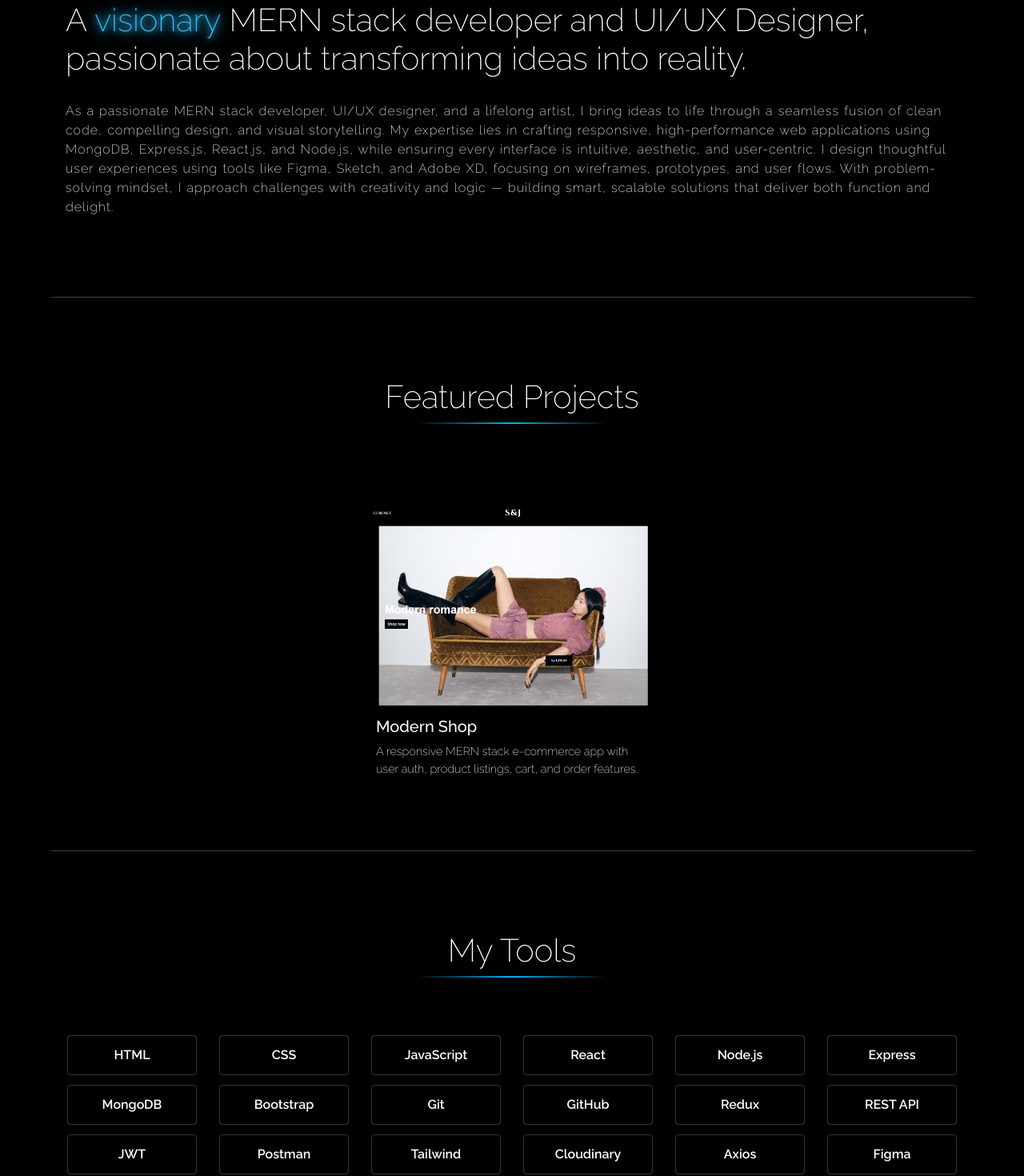
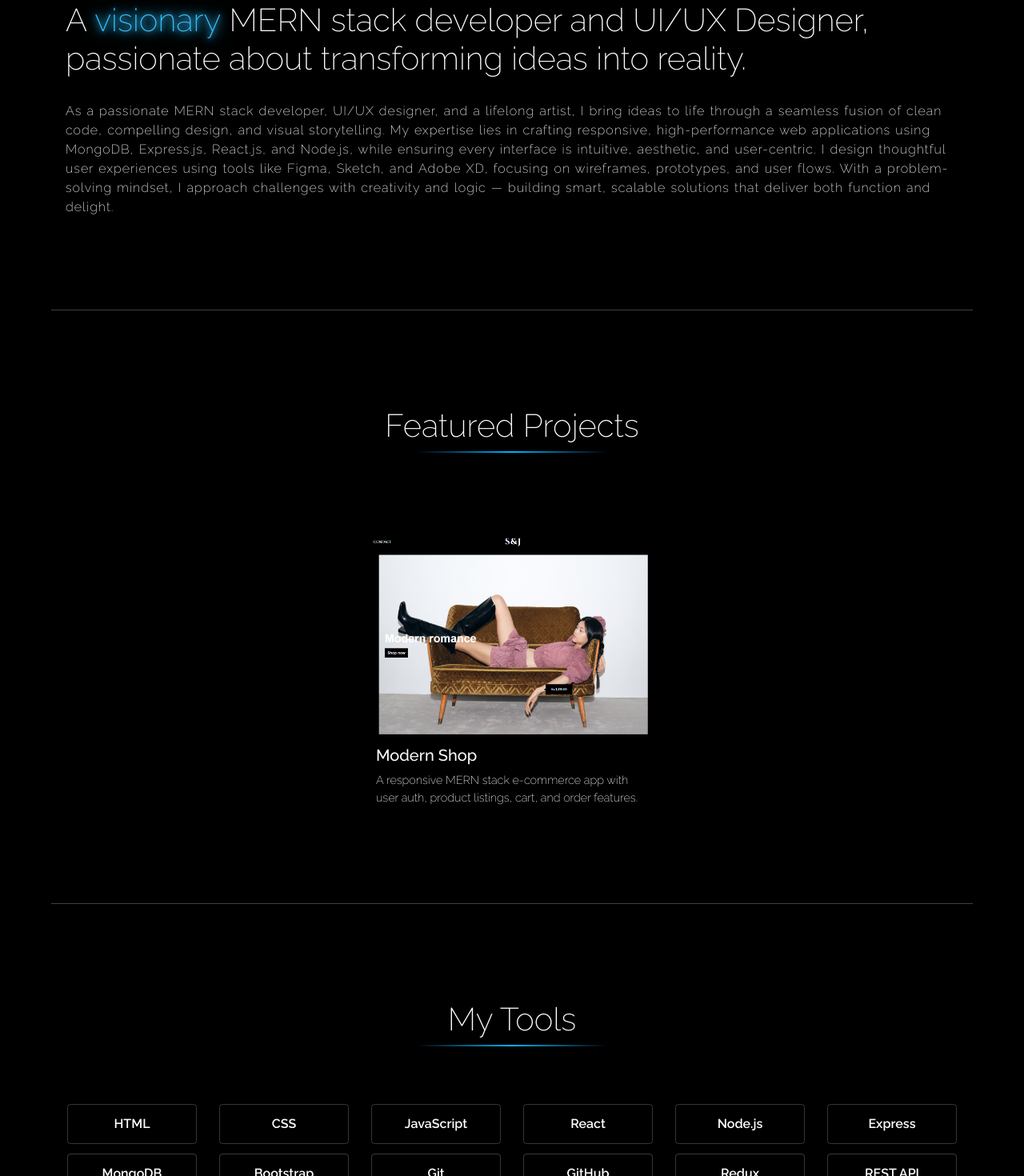
Before and after one commit to sooraj8136/Portfolioo-sooraj, a React (Vite) app in the folder client/: page / in a window 1280 px wide. Shown: the part 740-2210 px from the top of the page at 80% size. Built offline with nearby package versions, Linux system fonts and the light colour scheme; no server answers; a web font is replaced by a local one.

Commit message:
sever commit

```diff
--- a/client/src/components/About.jsx
+++ b/client/src/components/About.jsx
@@ -9,20 +9,31 @@ function About() {
     useEffect(() => {
         const interval = setInterval(() => {
             setIndex((prev) => (prev + 1) % words.length);
-        }, 1000); // 1 second
+        }, 1000);
 
         return () => clearInterval(interval);
     }, []);
 
     return (
-        <>
+        <section id="about" style={{ paddingTop: "100px", paddingBottom: "100px" }}>
             <Container>
-                <h1 className="about-heading raleway" style={{ marginTop:"100px" }}>
+                <h1 className="about-heading raleway">
                     A <span className="animated-word" style={{ fontWeight: "200" }}>{words[index]}</span> MERN stack developer and UI/UX Designer, passionate about transforming ideas into reality.
                 </h1>
-                <p className='raleway' style={{color:"white" , wordSpacing: '1px', fontWeight:"200", marginTop:"30px", letterSpacing:"1px",  marginBottom:"100px"}}>As a passionate MERN stack developer, UI/UX designer, and a lifelong artist, I bring ideas to life through a seamless fusion of clean code, compelling design, and visual storytelling. My expertise lies in crafting responsive, high-performance web applications using MongoDB, Express.js, React.js, and Node.js, while ensuring every interface is intuitive, aesthetic, and user-centric. I design thoughtful user experiences using tools like Figma, Sketch, and Adobe XD, focusing on wireframes, prototypes, and user flows. With problem-solving mindset, I approach challenges with creativity and logic — building smart, scalable solutions that deliver both function and delight.</p>
+                <p
+                    className='raleway'
+                    style={{
+                        color: "white",
+                        wordSpacing: '1px',
+                        fontWeight: "200",
+                        marginTop: "30px",
+                        letterSpacing: "1px"
+                    }}
+                >
+                    As a passionate MERN stack developer, UI/UX designer, and a lifelong artist, I bring ideas to life through a seamless fusion of clean code, compelling design, and visual storytelling. My expertise lies in crafting responsive, high-performance web applications using MongoDB, Express.js, React.js, and Node.js, while ensuring every interface is intuitive, aesthetic, and user-centric. I design thoughtful user experiences using tools like Figma, Sketch, and Adobe XD, focusing on wireframes, prototypes, and user flows. With a problem-solving mindset, I approach challenges with creativity and logic — building smart, scalable solutions that deliver both function and delight.
+                </p>
             </Container>
-        </>
+        </section>
     );
 }
 
--- a/client/src/components/Contact.jsx
+++ b/client/src/components/Contact.jsx
@@ -43,7 +43,7 @@ function Contact() {
     };
 
     return (
-        <Container style={{ marginTop: '90px', marginBottom: '90px' }}>
+        <Container id="contact" style={{ paddingTop: '120px', marginBottom: '90px' }}>
             <h1 className="text-center raleway text-white" style={{ position: 'relative', marginBottom: "160px" }}>
                 Get in touch
                 <div className="heading-underline mx-auto"></div>
--- a/client/src/components/Home.jsx
+++ b/client/src/components/Home.jsx
@@ -29,7 +29,7 @@ function Home() {
   ];
 
   return (
-    <div className="home-section">
+    <div id="home" className="home-section">
       <div className="home-content" style={{ marginTop: '10px' }}>
         <motion.h1
           ref={titleRef}
--- a/client/src/components/Projects.jsx
+++ b/client/src/components/Projects.jsx
@@ -16,7 +16,7 @@ const projectData = [
 
 function Projects() {
     return (
-        <Container style={{ marginTop: '100px', marginBottom:'60px' }}>
+        <Container id = "projects" style={{ paddingTop: '120px', marginBottom: '90px' }}>
             <h1 className="text-center raleway" style={{ color: 'white', position: 'relative' }}>
                 Featured Projects
                 <div className="heading-underline mx-auto"></div>
--- a/client/src/components/Tools.jsx
+++ b/client/src/components/Tools.jsx
@@ -28,7 +28,7 @@ const skills = [
 
 function Tools() {
     return (
-        <Container style={{ marginTop: '100px', marginBottom:"90px" }}>
+        <Container id = "skills" style={{ paddingTop: '120px', marginBottom: '90px' }}>
             <h1 className="text-center raleway" style={{ color: 'white', position: 'relative' }}>
                 My Tools
                 <div className="heading-underline mx-auto"></div>
```
Also changed, not shown: client/src/index.css (line endings or trailing spaces), 1 other file (tests, documents, lock files or other folders).
